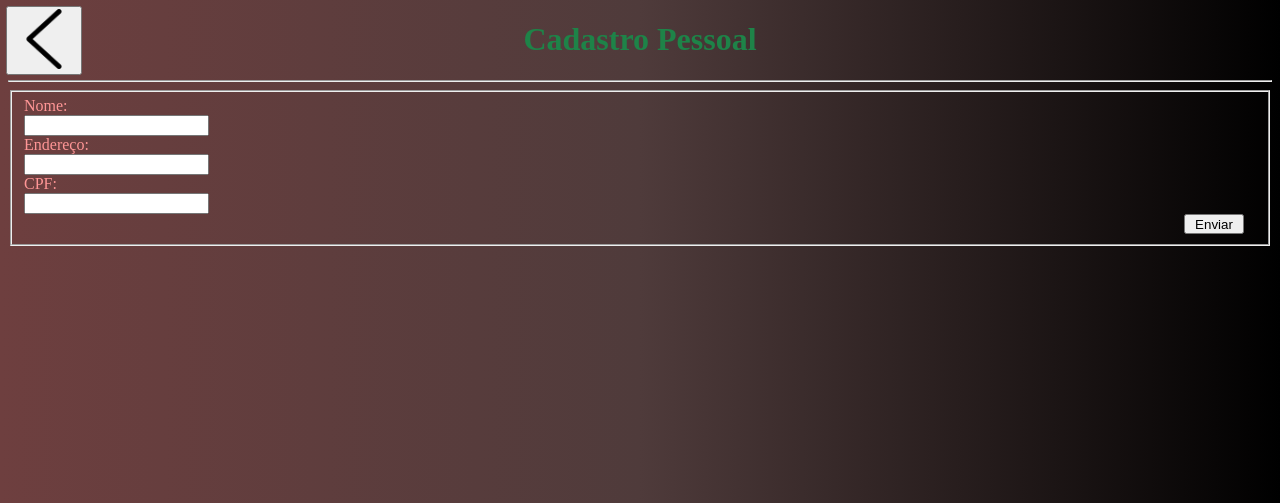
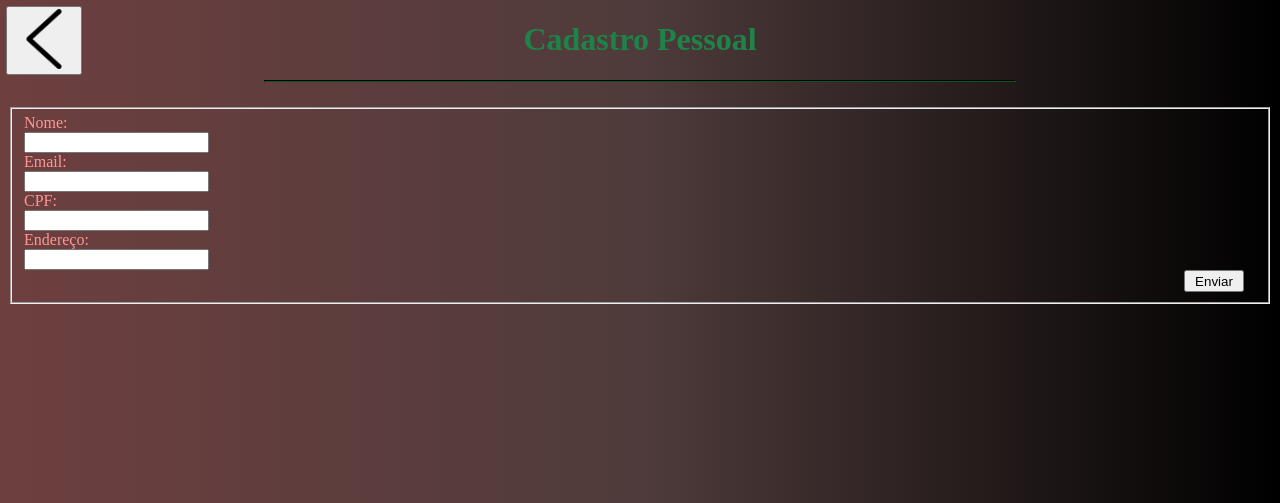
Before and after one commit to Caetas123/Forum, a PHP site: page /login.html in a window 1280 px wide. Shown: the top 503 px of the page. Run offline with PHP 8.4, Linux system fonts and the light colour scheme.

Commit message:
-Adição do alt nas imagens. -Configuração do hr da aba login(cor, tamanho e margem). -Adição do endereço no register. -Adição do email no register. -Mudança do tamanho do botão enviar na aba de login. -Criação do arquivo JS e link no login.html

```diff
--- a/home-page.html
+++ b/home-page.html
@@ -58,12 +58,12 @@
     <div class="button">
         <a target="_blank" href="https://youtube.com/">
             <button id="youtube" class="youtube">
-                <img src="youtube.png">
+                <img src="youtube.png" alt="youtube">
             </button>
         </a>
         <a href="login.html">
             <button id="login" class="login">
-                <img src="1.png">
+                <img src="1.png" alt="login">
             </button>
         </a>
     </div>
--- a/login.css
+++ b/login.css
@@ -6,8 +6,14 @@ body {
     text-align: center;
 }
 
-.register{
+.register {
     color: rgb(30, 131, 72);
+}
+
+.line {
+    border-color: #0a5520;
+    width: 750px;
+    margin-bottom: 25px;
 }
 
 .form {
@@ -27,8 +33,8 @@ body {
 
 .submit {
     display: block;
-    margin-left:auto;
+    margin-left: auto;
     margin-right: 12px;
     width: 60px;
-    height: 20px;
+    height: 22px;
 }
--- a/login.html
+++ b/login.html
@@ -16,22 +16,27 @@
             <img src="seta.png" alt="back">
         </button>
     </a>
-    <hr>
+    <hr class="line">
     <div class="form">
         <form>
             <fieldset>
                 <label for="name">Nome:<br></label>
                 <input type="text" id="name" name="name" required>
                 <br>
-                <label for="address">Endereço:<br></label>
-                <input type="text" id="address" name="address" required>
+                <label for="email">Email:<br></label>
+                <input type="email" id="email" name="email" required>
                 <br>
                 <label for="cpf">CPF:<br></label>
                 <input type="text" id="cpf" name="cpf" required maxlength="11">
+                <br>
+                <label for="address">Endereço:<br></label>
+                <input type="text" id="address" name="address" required>
                 <input class="submit" type="submit" value="Enviar">
             </fieldset>
         </form>
     </div>
+
+    <script src="login.js"></script>
 </body>
 
 </html>
--- /dev/null
+++ b/login.js
@@ -0,0 +1,4 @@
+var str = "cpf";
+var position = 3;
+var char = ".";
+str = str.slice(0, position) + char + str.slice(position);
```
